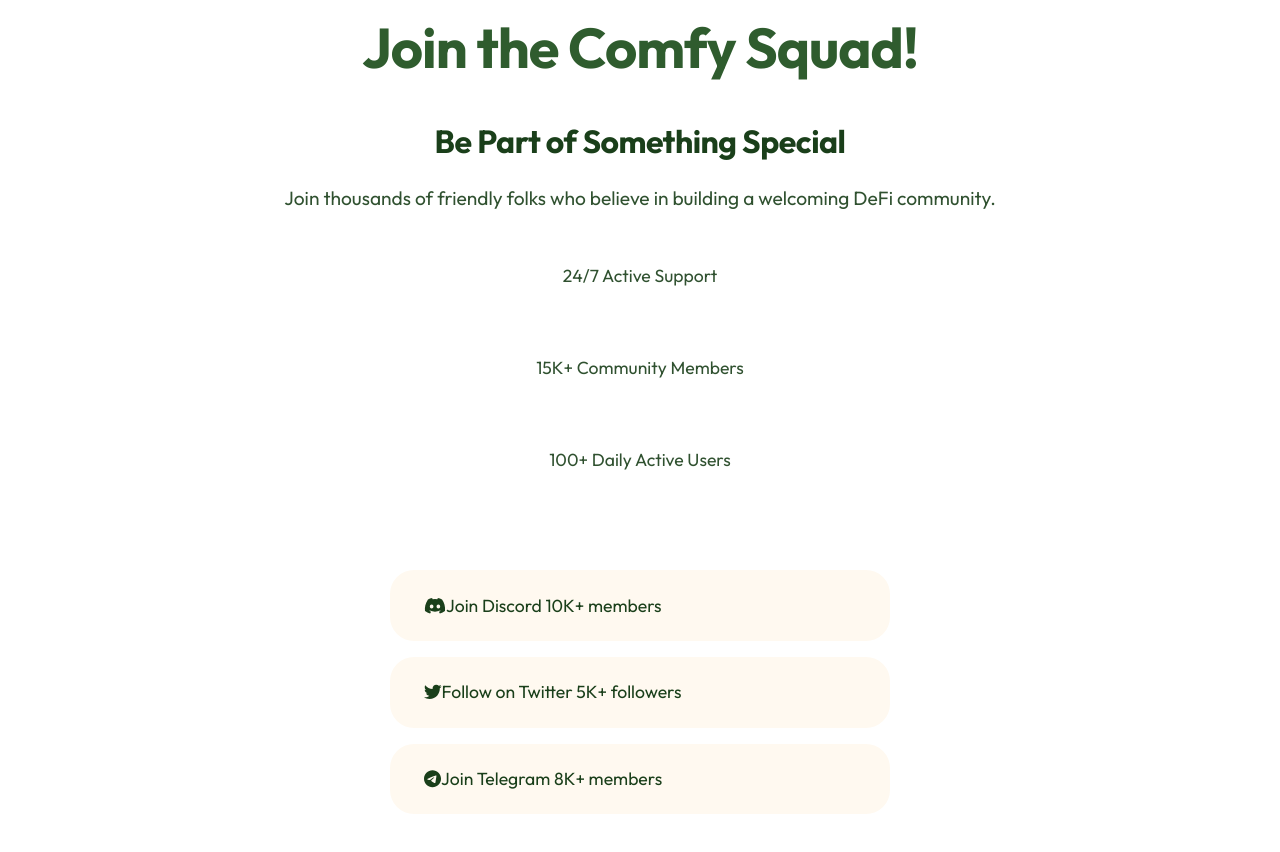
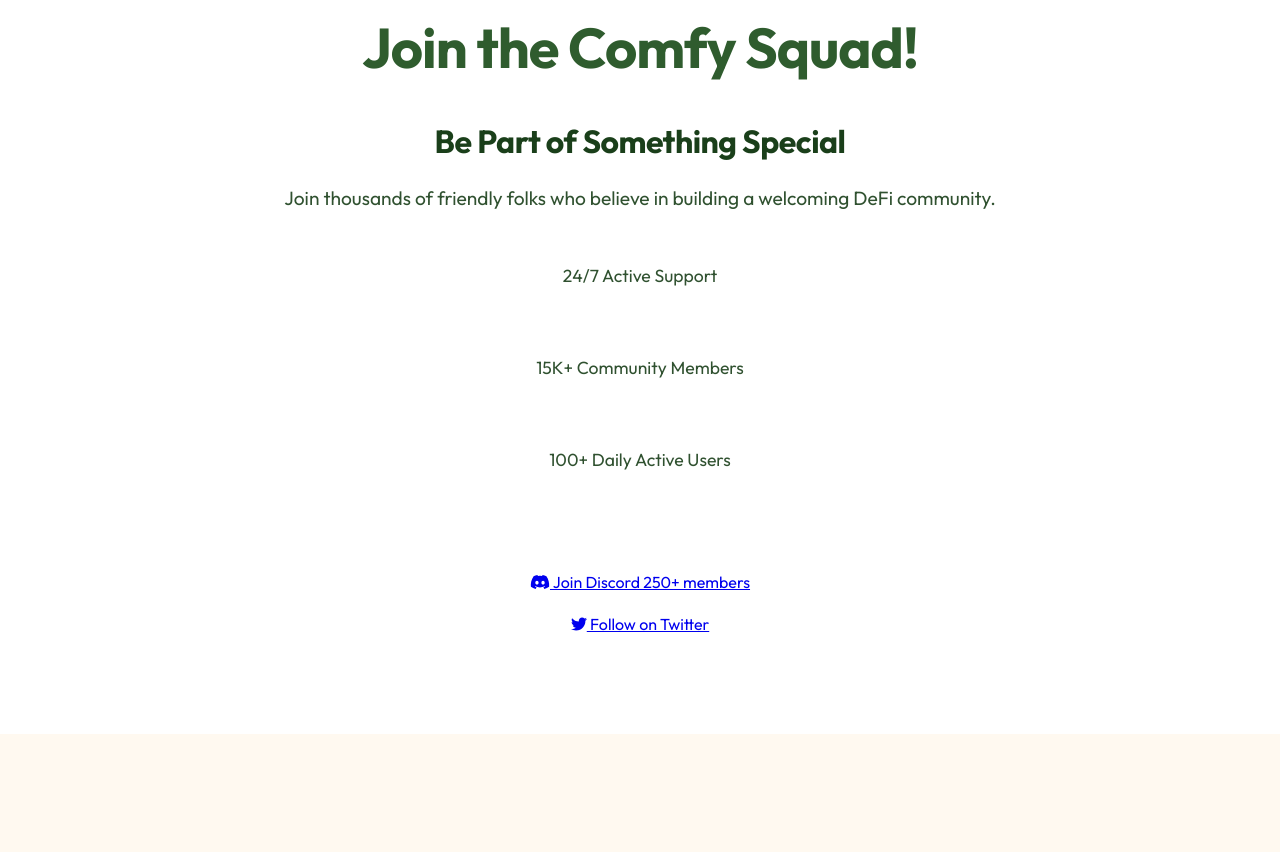
Before and after one commit to SMRKsolana/SMRK, a website: page index.html in a window 1280 px wide. Shown: the part 2258-3110 px from the top of the page. After the commit the page ends 2992 px from the top, so only its background shows below. Drawn offline with Linux system fonts and the light colour scheme.

Commit message:
Update index.html

```diff
--- a/index.html
+++ b/index.html
@@ -171,14 +171,12 @@
             </div>
           </div>
           <div class="social-links">
-            <a href="#" class="social-link">
-              <i class="fab fa-discord"></i> Join Discord 10K+ members
+            <a href="#" class="https://discord.gg/d2X7XzjUbM">
+              <i class="fab fa-discord"></i> Join Discord 250+ members
             </a>
-            <a href="#" class="social-link">
-              <i class="fab fa-twitter"></i> Follow on Twitter 5K+ followers
+            <a href="#" class="https://x.com/SMRKsolana">
+              <i class="fab fa-twitter"></i> Follow on Twitter
             </a>
-            <a href="#" class="social-link">
-              <i class="fab fa-telegram"></i> Join Telegram 8K+ members
             </a>
           </div>
         </div>
```
